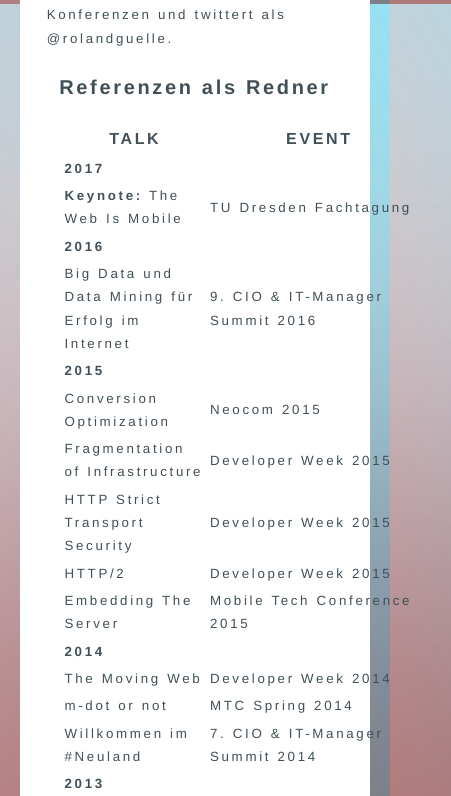
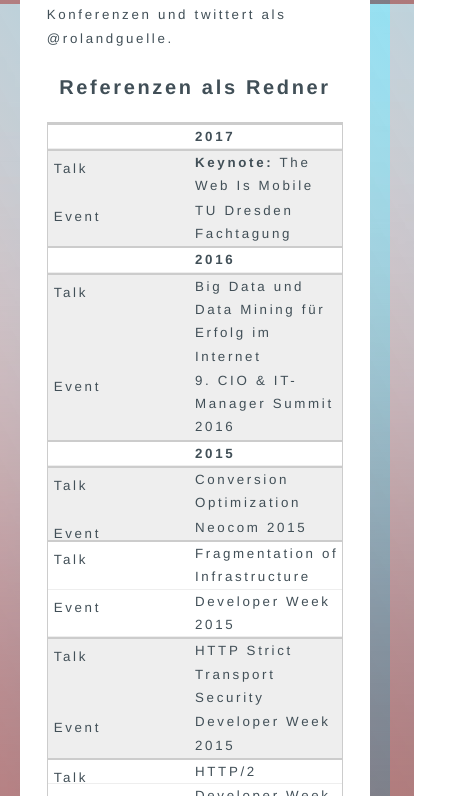
Before and after one commit to rolandguelle/rolandguelle.github.io, a plain HTML site: page profile/index.html in a window 390 px wide. Shown: the part 840-1636 px from the top of the page, 451 px wide, since content can reach past the window. Drawn offline with Linux system fonts and the light colour scheme.

Commit message:
responsive table

```diff
--- a/assets/css/main.css
+++ b/assets/css/main.css
@@ -81,6 +81,58 @@ td[colspan] {font-weight: bold;}
 .about img { float: left; padding: 1em;}
 .about h3 {padding: 1em;}
 h2 { clear: both;}
+
+tr:nth-of-type(odd) {
+  background: #eee;
+}
+
+
+@media only screen and (max-width: 760px), (min-device-width: 768px) and (max-device-width: 1024px)  {
+
+	/* Force table to not be like tables anymore */
+	table, thead, tbody, th, td, tr {
+		display: block;
+    padding: 0;
+	}
+  th { display: none;}
+
+	/* Hide table headers (but not display: none;, for accessibility) */
+	thead tr {
+		position: absolute;
+		top: -9999px;
+		left: -9999px;
+	}
+
+	tr { border: 1px solid #ccc; }
+
+	td {
+		/* Behave  like a "row" */
+		border: none;
+		border-bottom: 1px solid #eee;
+		position: relative;
+		padding-left: 50%;
+	}
+
+	td:before {
+		/* Now like a table header */
+		position: absolute;
+		/* Top/left values mimic padding */
+		top: 6px;
+		left: 6px;
+		width: 45%;
+		padding-right: 10px;
+		white-space: nowrap;
+	}
+
+	td:not([colspan]):nth-of-type(1):before { content: "Talk"; }
+	td:not([colspan]):nth-of-type(2):before { content: "Event"; }
+}
+
+
+
+
+
+
 /*** uncss> filename: assets/css/font-awesome.min.css ***/
 /*!
  *  Font Awesome 4.6.3 by @davegandy - http://fontawesome.io - @fontawesome
```
